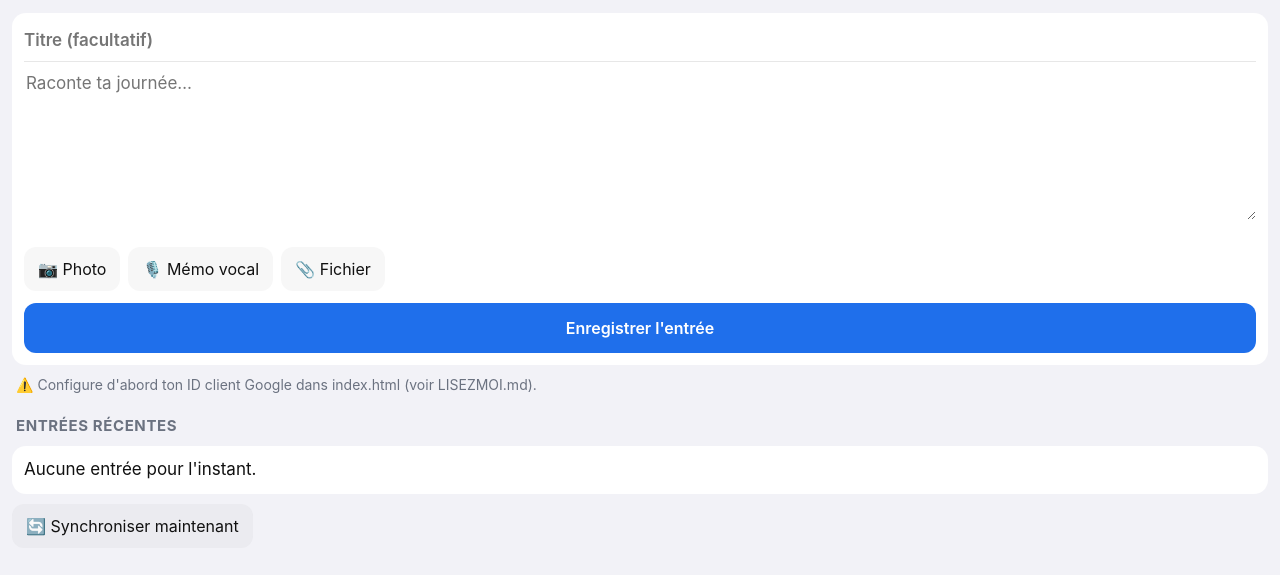
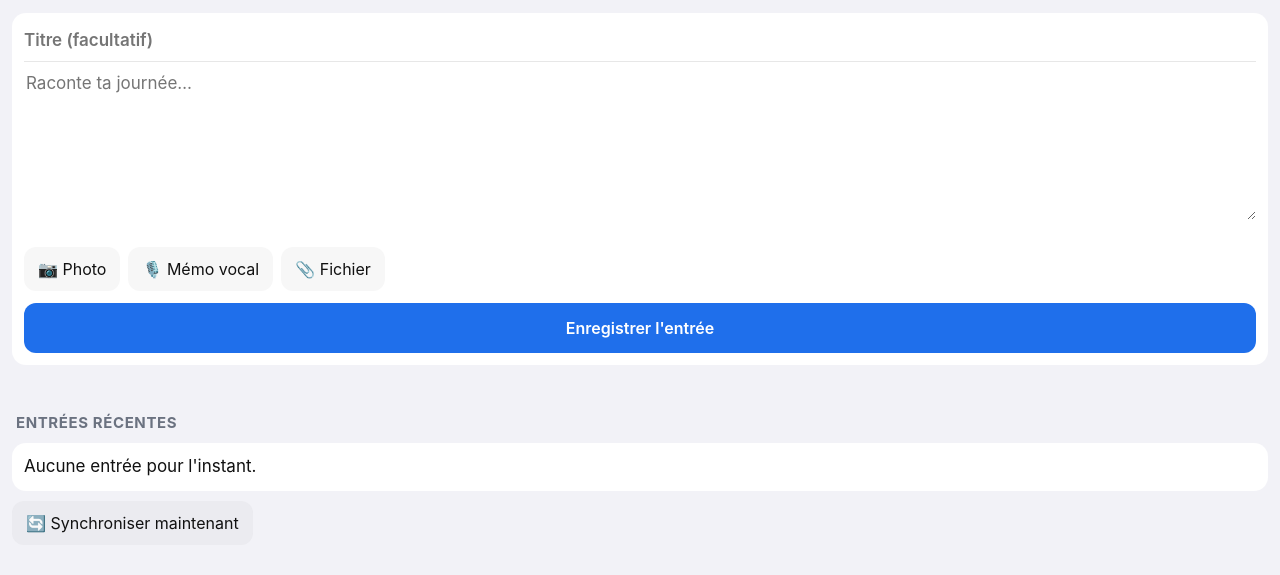
Before and after one commit to BFournier73/HistoireAtrienne, a plain HTML site: page index.html in a window 1280 px wide. Shown: the part 73-648 px from the top of the page. Drawn offline with Linux system fonts and the light colour scheme.

Commit message:
Add files via upload

```diff
--- a/index.html
+++ b/index.html
@@ -74,7 +74,7 @@
 <script>
 // ====== CONFIGURATION — colle ici ton ID client OAuth Google (voir LISEZMOI.md) ======
 window.JOURNAL_CONFIG = {
-  CLIENT_ID: "COLLE_TON_ID_CLIENT.apps.googleusercontent.com",
+  CLIENT_ID: "C288854496720-pb22j8u2dkr3n2f8rmo4fh3uhnd35qlq.apps.googleusercontent.com",
   ROOT_FOLDER: "Journal",   // dossier racine créé dans ton Google Drive
   MAX_PHOTO_PX: 2560        // réduit les grosses photos (0 = garder l'original)
 };
```
